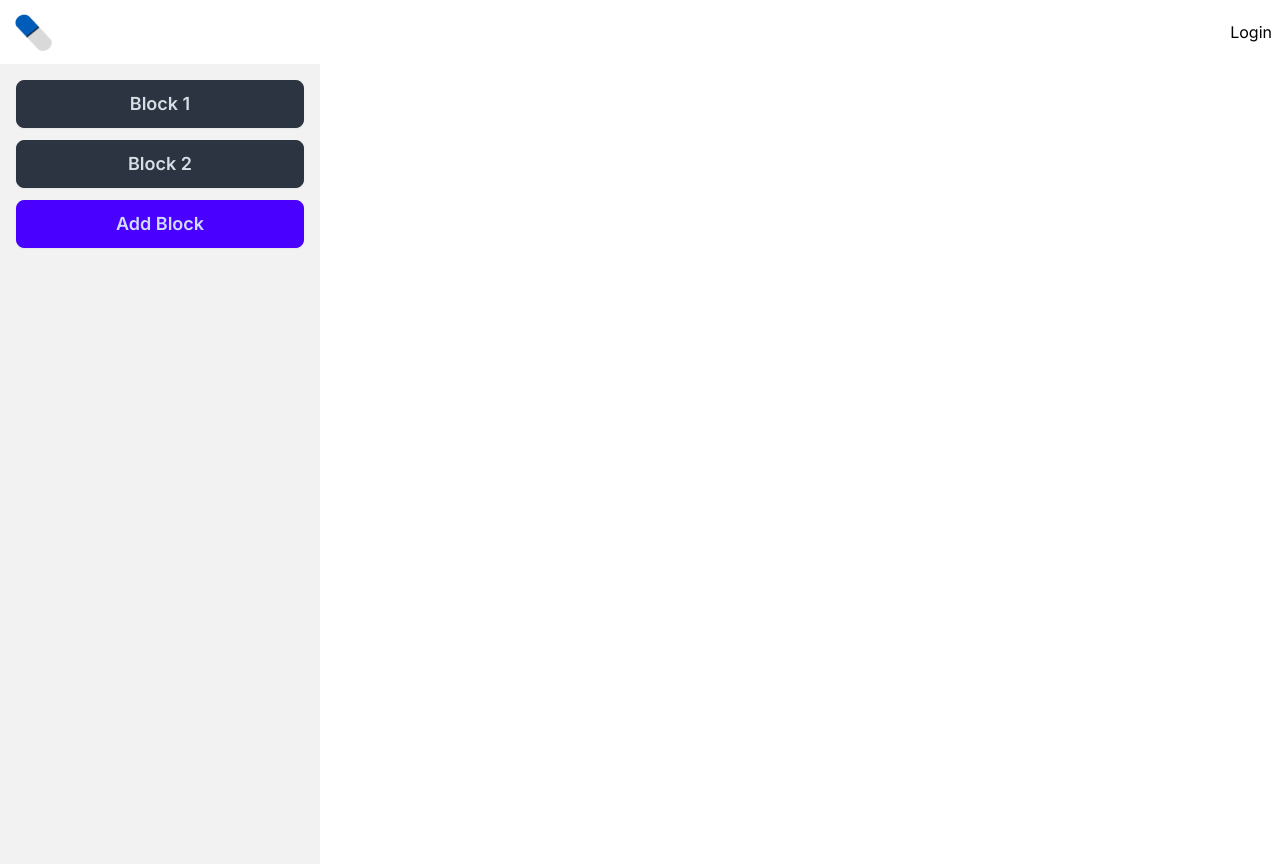
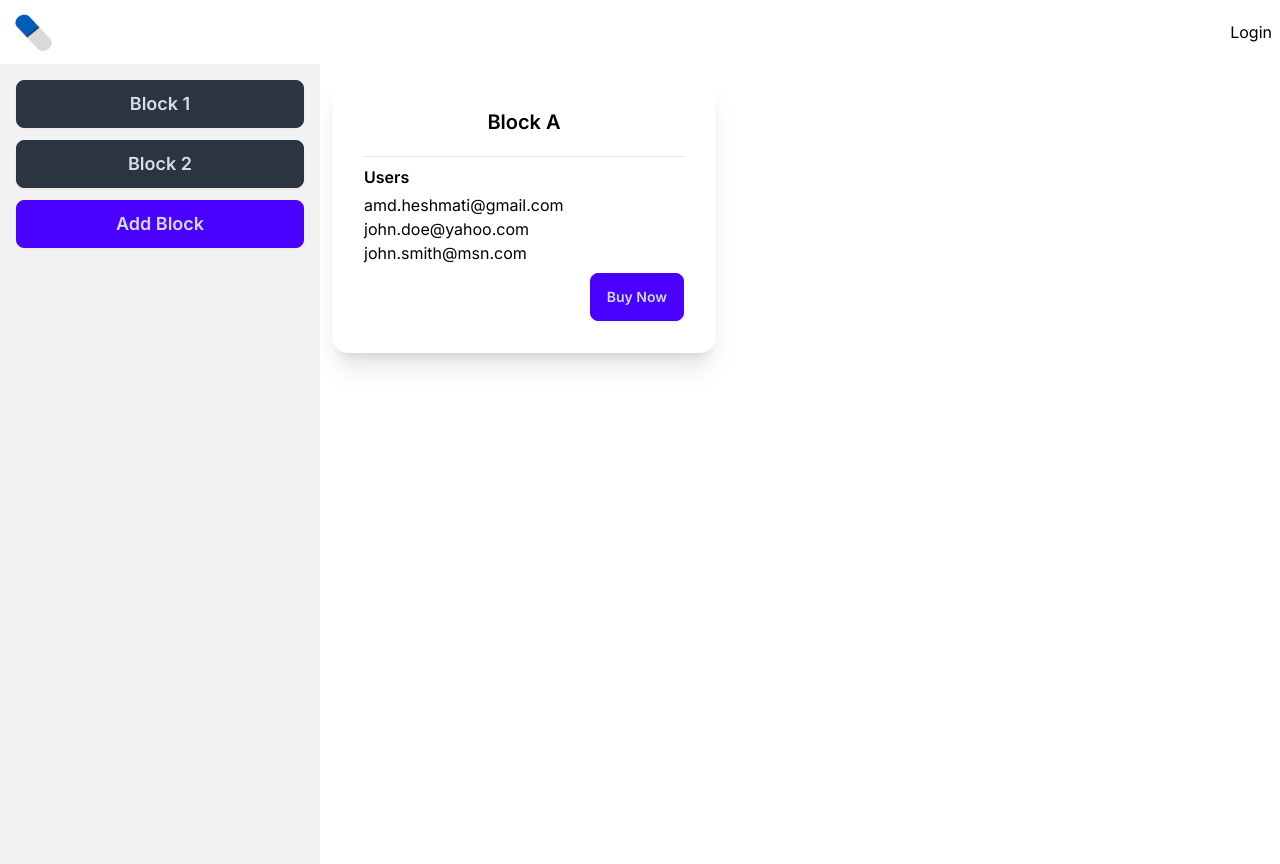
Before and after one commit to ahmadhmi/pharmacy-assistant, a Next.js app: page /home/blocks in a window 1280 px wide. Built offline with nearby package versions, Linux system fonts and the light colour scheme; no server answers.

Commit message:
added BlockCard component

```diff
--- /dev/null
+++ b/app/UI/Blocks/BlockCard.tsx
@@ -0,0 +1,34 @@
+import React from "react";
+import { Block } from "@/interfaces/block";
+
+const BlockCard = () => {
+  const block: Block = {
+    name: "Block A",
+    users: [
+      "amd.heshmati@gmail.com",
+      "john.doe@yahoo.com",
+      "john.smith@msn.com",
+    ],
+  };
+  return (
+    <div className="card w-96 bg-base-100 shadow-xl">
+      <div className="card-body">
+        <h2 className="card-title self-center mb-3">{block.name}</h2>
+        <hr />
+        <div>
+          <h3 className="font-semibold mb-1">Users</h3>
+          <ul>
+            {block.users.map((user, index) => (
+              <li key={index}>{user}</li>
+            ))}
+          </ul>
+        </div>
+        <div className="card-actions justify-end">
+          <button className="btn btn-primary">Buy Now</button>
+        </div>
+      </div>
+    </div>
+  );
+};
+
+export default BlockCard;
--- a/app/home/blocks/page.tsx
+++ b/app/home/blocks/page.tsx
@@ -1,5 +1,7 @@
+import BlockCard from "@/app/UI/Blocks/BlockCard";
 
 
 export default function Blocks(){
+    return(<BlockCard/>);
 
 }
```
